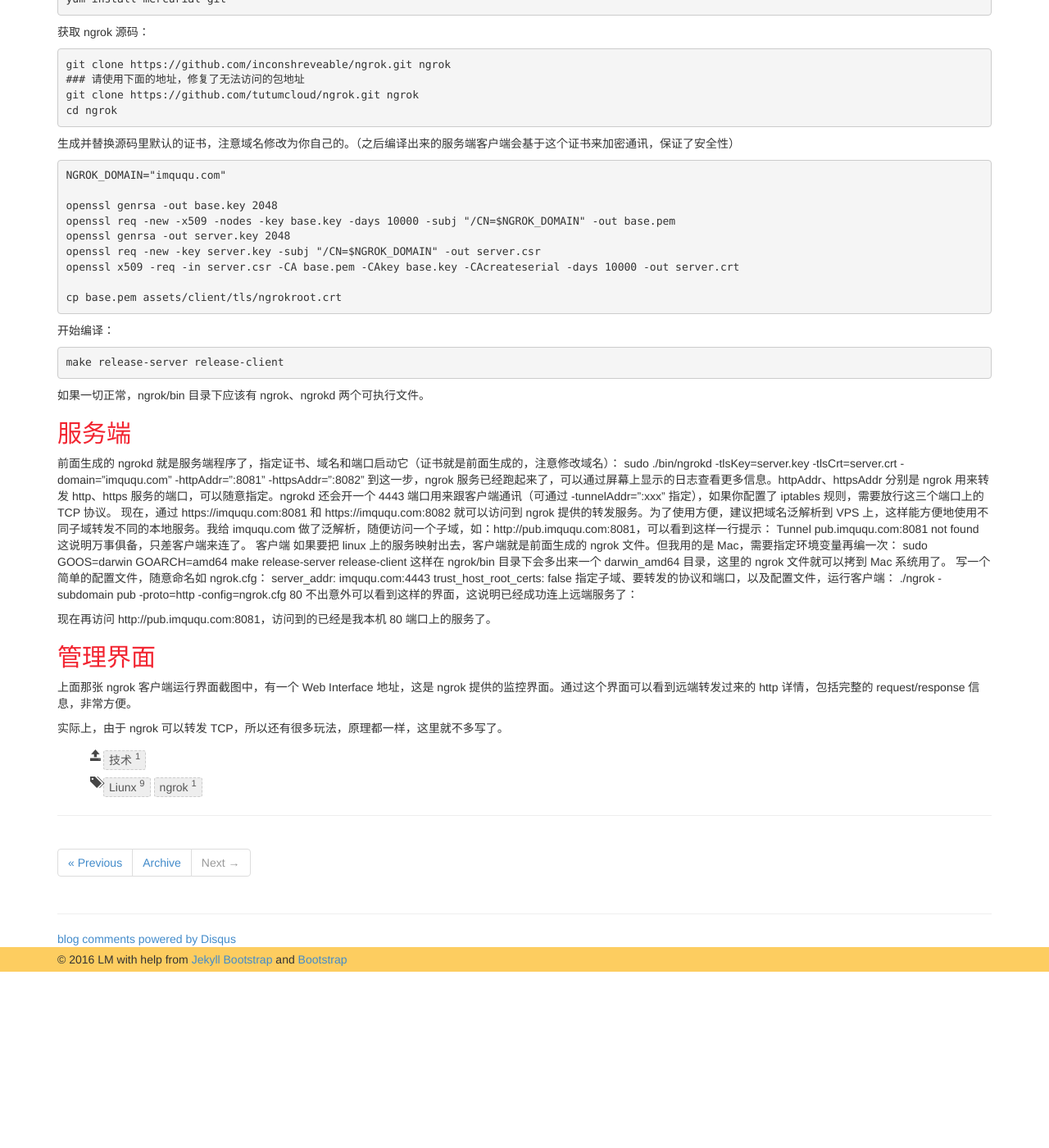
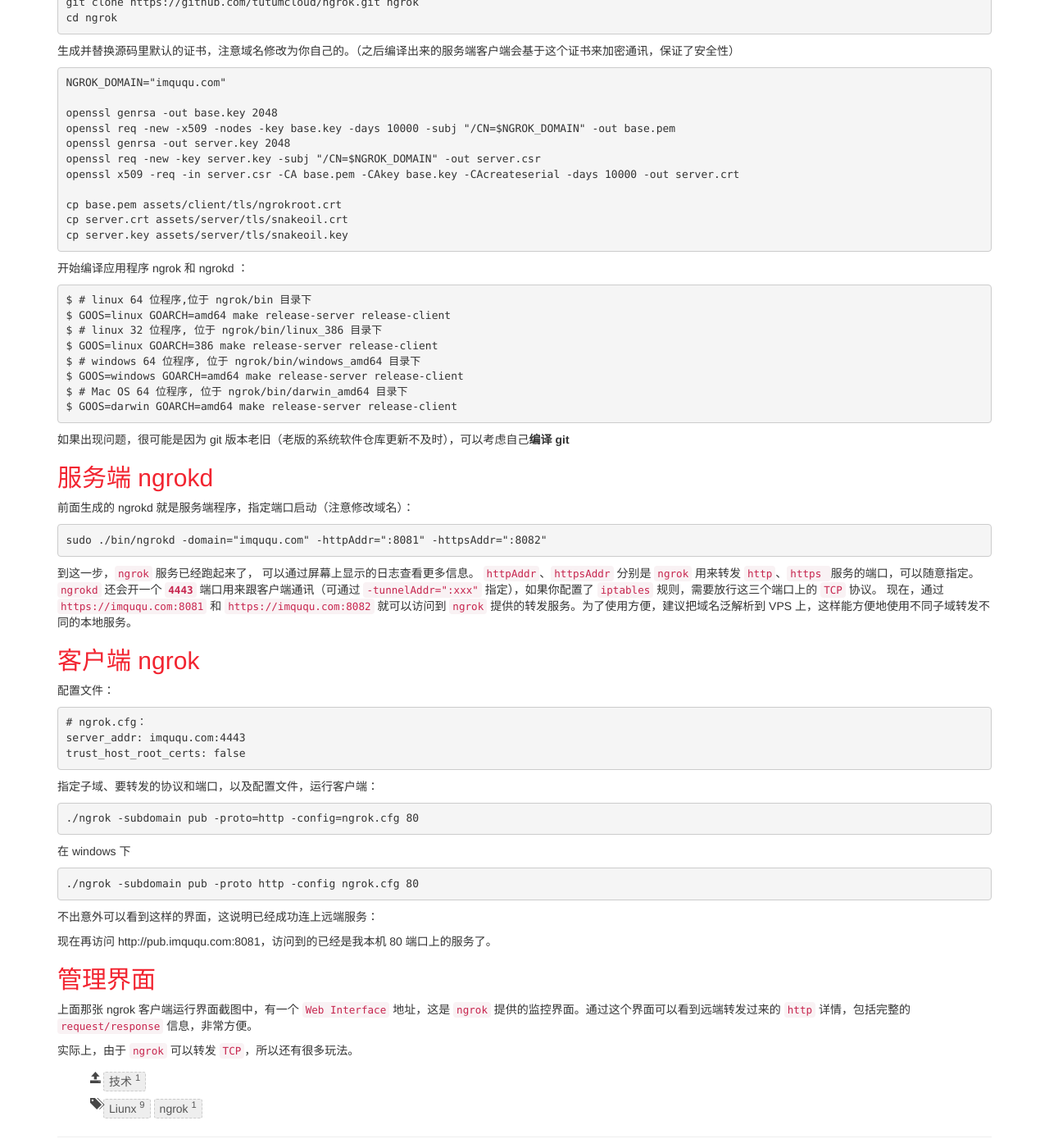
Before and after one commit to LMCallMe/LmCallMe.github.io, a Jekyll site: the page built from _posts/2016-09-12-搭建 ngrok 服务实现内网穿透.md, in a window 1280 px wide and 1400 px high, scrolled down 582 px. Shown: the whole window at 82% size. Built offline with Jekyll 4.4.1, drawn with Linux system fonts in a browser that asks for light colours; nearby versions of some CDN libraries; comment, search, counter and statistics services are not loaded; before the commit the page ends 1767 px from its top, so only the background shows below that; some of the changed text lies outside the part shown.

Commit message:
* 改变代码高亮，更新一篇日志
代码高亮按照从pygments变为rouge，更新了一篇日志

````diff
--- a/_config.yml
+++ b/_config.yml
@@ -3,7 +3,7 @@
 permalink: /:year/:month/:day/:title
 
 exclude: [".rvmrc", ".rbenv-version", "README.md", "Rakefile", "changelog.md"]
-highlighter: pygments
+highlighter: rouge
 
 # Themes are encouraged to use these universal variables
 # so be sure to set them if your theme uses them.
--- a/_posts/2016-09-12-搭建 ngrok 服务实现内网穿透.md
+++ b/_posts/2016-09-12-搭建 ngrok 服务实现内网穿透.md
@@ -5,13 +5,7 @@
 tag: [Liunx,ngrok]
 ---
 
-参考 https://imququ.com/post/self-hosted-ngrokd.html
-
-## 要解决的问题
-
-实现「把本机开发中的 xx 服务给朋友用」，可用的工具：
-
-* ngrok https://github.com/inconshreveable/ngrok/
+参考  [搭建 ngrok 服务实现内网穿透](https://imququ.com/post/self-hosted-ngrokd.html)
 
 ## 编译 ngrok
 我的VPS是 `CentOS release 6.8 (Final)`
@@ -47,40 +41,64 @@
 openssl x509 -req -in server.csr -CA base.pem -CAkey base.key -CAcreateserial -days 10000 -out server.crt
 
 cp base.pem assets/client/tls/ngrokroot.crt
+cp server.crt assets/server/tls/snakeoil.crt
+cp server.key assets/server/tls/snakeoil.key
 ```
 
-开始编译：
+开始编译应用程序 ngrok 和 ngrokd ：
 
 ``` bash
-make release-server release-client
+$ # linux 64 位程序,位于 ngrok/bin 目录下
+$ GOOS=linux GOARCH=amd64 make release-server release-client
+$ # linux 32 位程序, 位于 ngrok/bin/linux_386 目录下
+$ GOOS=linux GOARCH=386 make release-server release-client
+$ # windows 64 位程序, 位于 ngrok/bin/windows_amd64 目录下
+$ GOOS=windows GOARCH=amd64 make release-server release-client
+$ # Mac OS 64 位程序, 位于 ngrok/bin/darwin_amd64 目录下
+$ GOOS=darwin GOARCH=amd64 make release-server release-client
 ```
 
-如果一切正常，ngrok/bin 目录下应该有 ngrok、ngrokd 两个可执行文件。
+如果出现问题，很可能是因为 git 版本老旧（老版的系统软件仓库更新不及时），可以考虑自己**编译 git**
 
-## 服务端
+## 服务端 ngrokd
 
-前面生成的 ngrokd 就是服务端程序了，指定证书、域名和端口启动它（证书就是前面生成的，注意修改域名）：
-sudo ./bin/ngrokd -tlsKey=server.key -tlsCrt=server.crt -domain="imququ.com" -httpAddr=":8081" -httpsAddr=":8082"
-到这一步，ngrok 服务已经跑起来了，可以通过屏幕上显示的日志查看更多信息。httpAddr、httpsAddr 分别是 ngrok 用来转发 http、https 服务的端口，可以随意指定。ngrokd 还会开一个 4443 端口用来跟客户端通讯（可通过 -tunnelAddr=":xxx" 指定），如果你配置了 iptables 规则，需要放行这三个端口上的 TCP 协议。
-现在，通过 https://imququ.com:8081 和 https://imququ.com:8082 就可以访问到 ngrok 提供的转发服务。为了使用方便，建议把域名泛解析到 VPS 上，这样能方便地使用不同子域转发不同的本地服务。我给 imququ.com 做了泛解析，随便访问一个子域，如：http://pub.imququ.com:8081，可以看到这样一行提示：
-Tunnel pub.imququ.com:8081 not found
-这说明万事俱备，只差客户端来连了。
-客户端
-如果要把 linux 上的服务映射出去，客户端就是前面生成的 ngrok 文件。但我用的是 Mac，需要指定环境变量再编一次：
-sudo GOOS=darwin GOARCH=amd64 make release-server release-client
-这样在 ngrok/bin 目录下会多出来一个 darwin_amd64 目录，这里的 ngrok 文件就可以拷到 Mac 系统用了。
-写一个简单的配置文件，随意命名如 ngrok.cfg：
+前面生成的 ngrokd 就是服务端程序，指定端口启动（注意修改域名）：
+
+``` bash
+sudo ./bin/ngrokd -domain="imququ.com" -httpAddr=":8081" -httpsAddr=":8082"
+```
+
+到这一步，`ngrok` 服务已经跑起来了， 可以通过屏幕上显示的日志查看更多信息。 `httpAddr`、`httpsAddr` 分别是 `ngrok` 用来转发 `http`、`https ` 服务的端口，可以随意指定。 `ngrokd` 还会开一个 **`4443`** 端口用来跟客户端通讯（可通过 `-tunnelAddr=":xxx"` 指定），如果你配置了 `iptables` 规则，需要放行这三个端口上的 `TCP` 协议。
+现在，通过 `https://imququ.com:8081` 和 `https://imququ.com:8082` 就可以访问到 `ngrok` 提供的转发服务。为了使用方便，建议把域名泛解析到 VPS 上，这样能方便地使用不同子域转发不同的本地服务。
+
+## 客户端 ngrok
+配置文件：
+
+``` ini
+# ngrok.cfg：
 server_addr: imququ.com:4443
 trust_host_root_certs: false
+```
+
 指定子域、要转发的协议和端口，以及配置文件，运行客户端：
+
+``` shell
 ./ngrok -subdomain pub -proto=http -config=ngrok.cfg 80
-不出意外可以看到这样的界面，这说明已经成功连上远端服务了：
+```
+
+在 windows 下
+
+``` shell
+./ngrok -subdomain pub -proto http -config ngrok.cfg 80
+```
+
+不出意外可以看到这样的界面，这说明已经成功连上远端服务：
 
 现在再访问 http://pub.imququ.com:8081，访问到的已经是我本机 80 端口上的服务了。
 
 
 ## 管理界面
 
-上面那张 ngrok 客户端运行界面截图中，有一个 Web Interface 地址，这是 ngrok 提供的监控界面。通过这个界面可以看到远端转发过来的 http 详情，包括完整的 request/response 信息，非常方便。
+上面那张 ngrok 客户端运行界面截图中，有一个 `Web Interface` 地址，这是 `ngrok` 提供的监控界面。通过这个界面可以看到远端转发过来的 `http` 详情，包括完整的 `request/response` 信息，非常方便。
 
-实际上，由于 ngrok 可以转发 TCP，所以还有很多玩法，原理都一样，这里就不多写了。
+实际上，由于 `ngrok` 可以转发 `TCP`，所以还有很多玩法。
````
